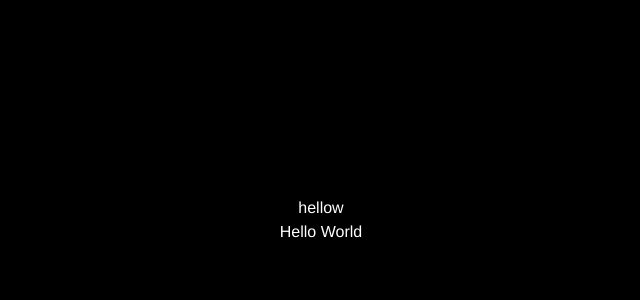
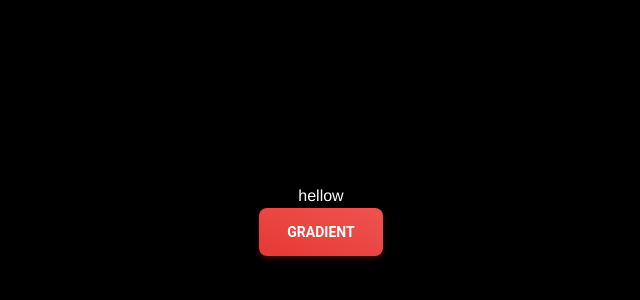
Before and after one commit to Dhruv1238/GoEth, a React (Vite) app in the folder client/: page / in a window 1280 px wide. Shown: the part 180-480 px from the top of the page, without its empty margins (319-959 px from the left). Built offline with nearby package versions, Linux system fonts and the light colour scheme.

Commit message:
feat: Material Tailwind

```diff
--- a/client/src/pages/landing.jsx
+++ b/client/src/pages/landing.jsx
@@ -6,9 +6,8 @@ const Landing = () => {
         <>
             <div>
                 <h2 className="text-white ">hellow</h2>
-                <Button color="purple" >
-                    Hello World
-                </Button>
+                <Button size="lg" color="red" variant="gradient">gradient</Button>
+
             </div>
         </>
     );
--- a/client/tailwind.config.js
+++ b/client/tailwind.config.js
@@ -1,10 +1,9 @@
-/** @type {import('tailwindcss').Config} */
-module.exports = {
-  content: [
-    "./src/**/*.{js,jsx,ts,tsx}",
-  ],
+const withMT = require("@material-tailwind/react/utils/withMT");
+
+module.exports = withMT({
+  content: [],
   theme: {
     extend: {},
   },
   plugins: [],
-}
+});
```
